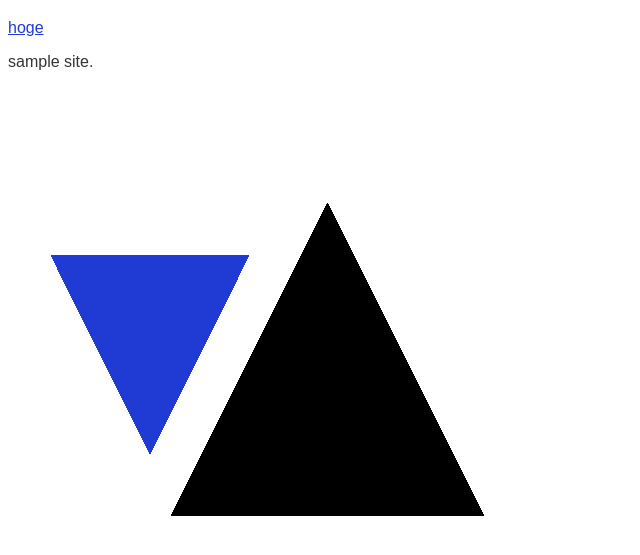
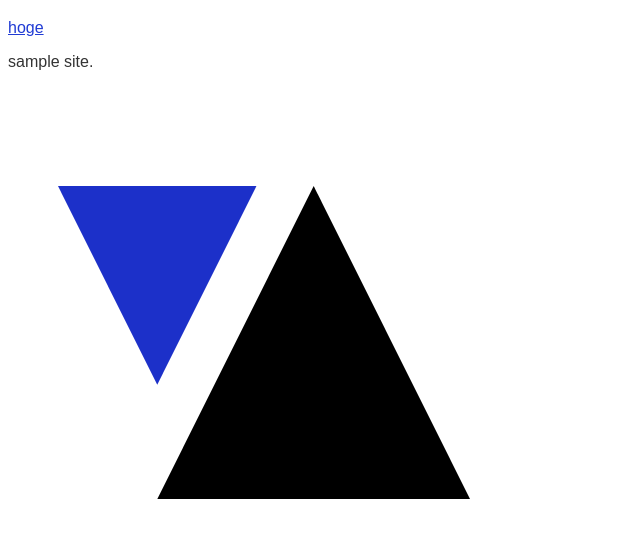
Before and after one commit to mi-upto/pwa-simple, a website built with webpack: page src/index.html in a window 1280 px wide. Shown: the part 61-616 px from the top of the page, without its empty margins (0-640 px from the left). Built offline with nearby package versions, Linux system fonts and the light colour scheme.

Commit message:
change: eye catch app-icon

```diff
--- a/src/index.html
+++ b/src/index.html
@@ -18,7 +18,7 @@
   <a href="./hoge.html">hoge</a>
   <p>sample site.</p>
 
-  <img src="/public/images/icons/icon-512x512.png"
+  <img src="/public/images/icons/app-icon.svg"
     alt="app icon"
     class="app-icon-sample"
     width="512"
```
Also changed, not shown: public/images/icons/app-icon.svg (added).
